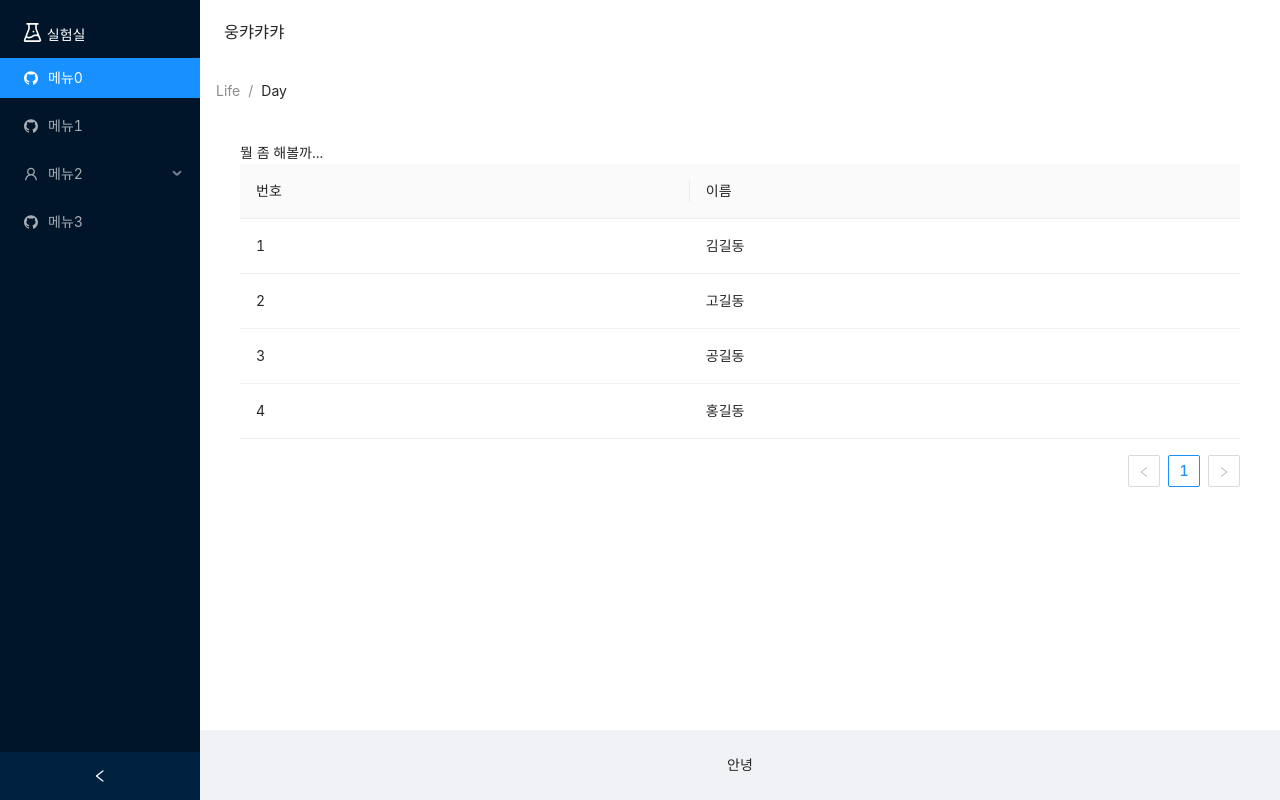
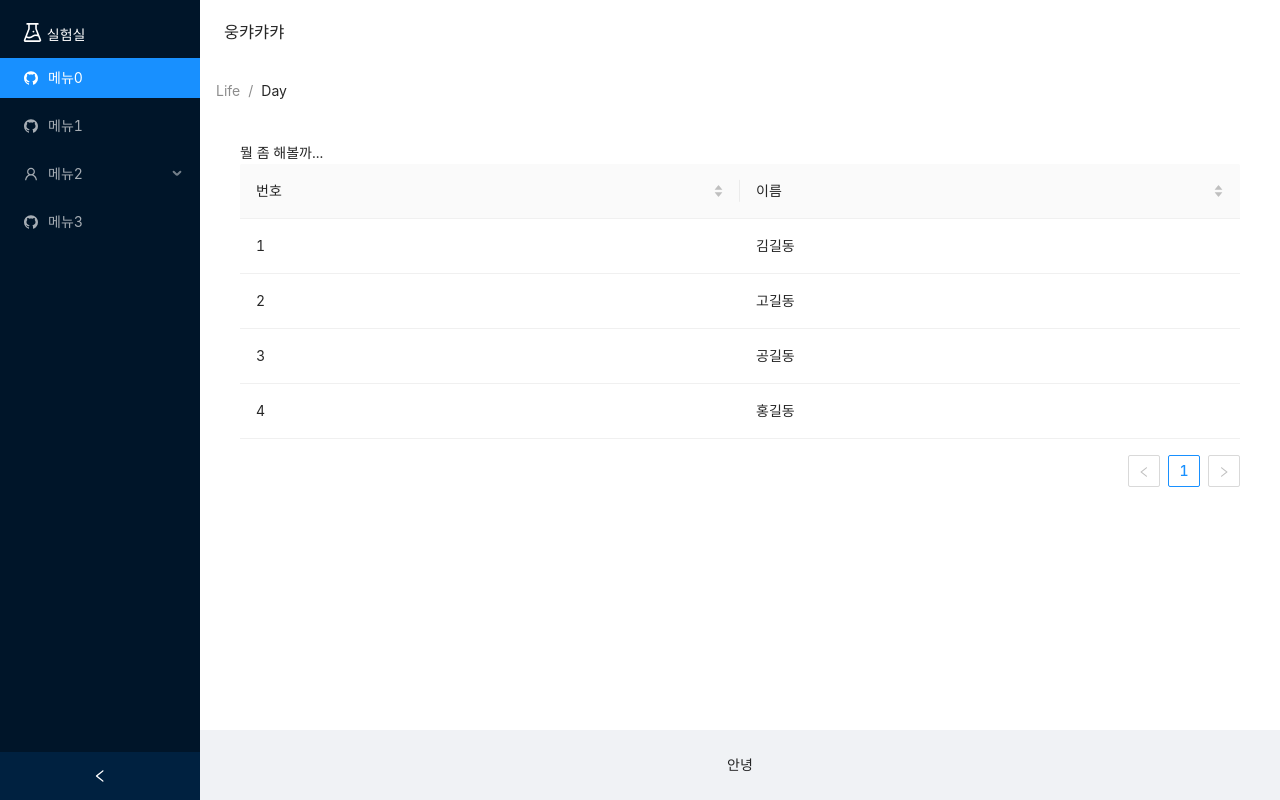
Before and after one commit to electoon/electoon-react, a React (Create React App) app: page / in a window 1280 px wide. Built offline with nearby package versions, Linux system fonts and the light colour scheme; the HTML template or start-up script is replaced by a standard one.

Commit message:
antd 테이블 sorter 추가

```diff
--- a/src/App.js
+++ b/src/App.js
@@ -1,5 +1,5 @@
 import React, { Fragment, useState } from "react";
-import { Layout, Breadcrumb, Table } from "antd";
+import { Layout, Breadcrumb, Table, Button } from "antd";
 import "antd/dist/antd.css";
 
 import SiderMenu from "./common/SiderMenu.js";
@@ -55,16 +55,18 @@ const App = () => {
 		{
 			title : '번호',
 			dataIndex : 'no',
-			key : 'no'
+			key : 'no',
+			sorter : (a, b) => a.no - b.no
 		},
 		{
 			title : '이름',
 			dataIndex : 'name',
-			key : 'name'
+			key : 'name',
+			sorter: (a, b) => a.name.localeCompare(b.name)
 		}
 	];
 
-	const colData = [
+	const [colData, setColData] = useState([
 		{
 			no : 1,
 			name : '김길동'
@@ -81,7 +83,7 @@ const App = () => {
 			no : 4,
 			name : '홍길동'
 		}
-	];
+	]);
 
 	const selMenuEvent = (val) => {
 		if (val) {
```
